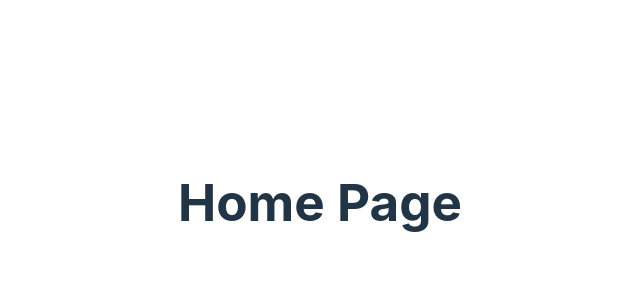
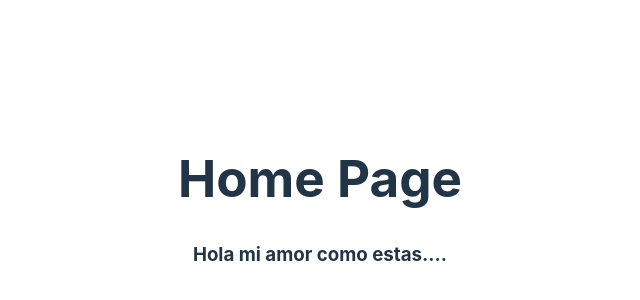
Before and after one commit to Defalt91/react-web-morthy, a React (Vite) app: page / in a window 1280 px wide. Shown: the part 198-498 px from the top of the page, without its empty margins (320-960 px from the left). Built offline with nearby package versions, Linux system fonts and the light colour scheme.

Commit message:
Organixed screens on folders

```diff
--- a/src/screens/Home.tsx
+++ /dev/null
@@ -1,7 +0,0 @@
-import { FC } from "react";
-
-const Home: FC = () => {
-	return <h1>Home Page</h1>;
-};
-
-export default Home;
--- /dev/null
+++ b/src/screens/Home/Home.tsx
@@ -0,0 +1,12 @@
+import { FC } from "react";
+
+const Home: FC = () => {
+	return (
+		<>
+			<h1>Home Page</h1>
+			<h3>Hola mi amor como estas....</h3>
+		</>
+	);
+};
+
+export default Home;
```
Also changed, not shown: src/App.tsx (+4 -4 lines), src/screens/About/About.tsx (renamed from src/screens/About.tsx), src/screens/Login/Login.tsx (renamed from src/screens/Login.tsx), src/screens/NotFound/NotFound.css (renamed from src/screens/NotFound.css), src/screens/NotFound/NotFound.tsx (renamed from src/screens/NotFound.tsx).
